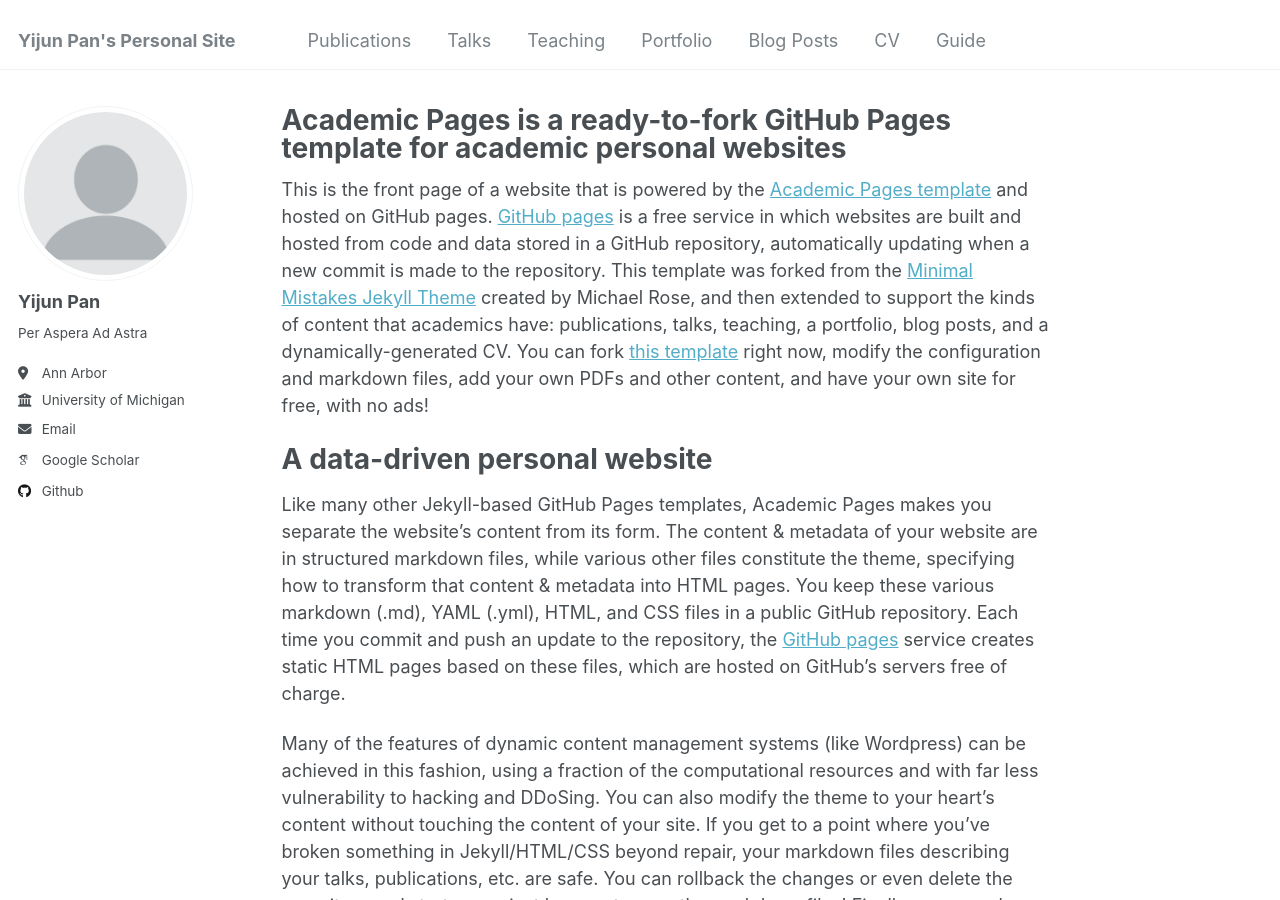
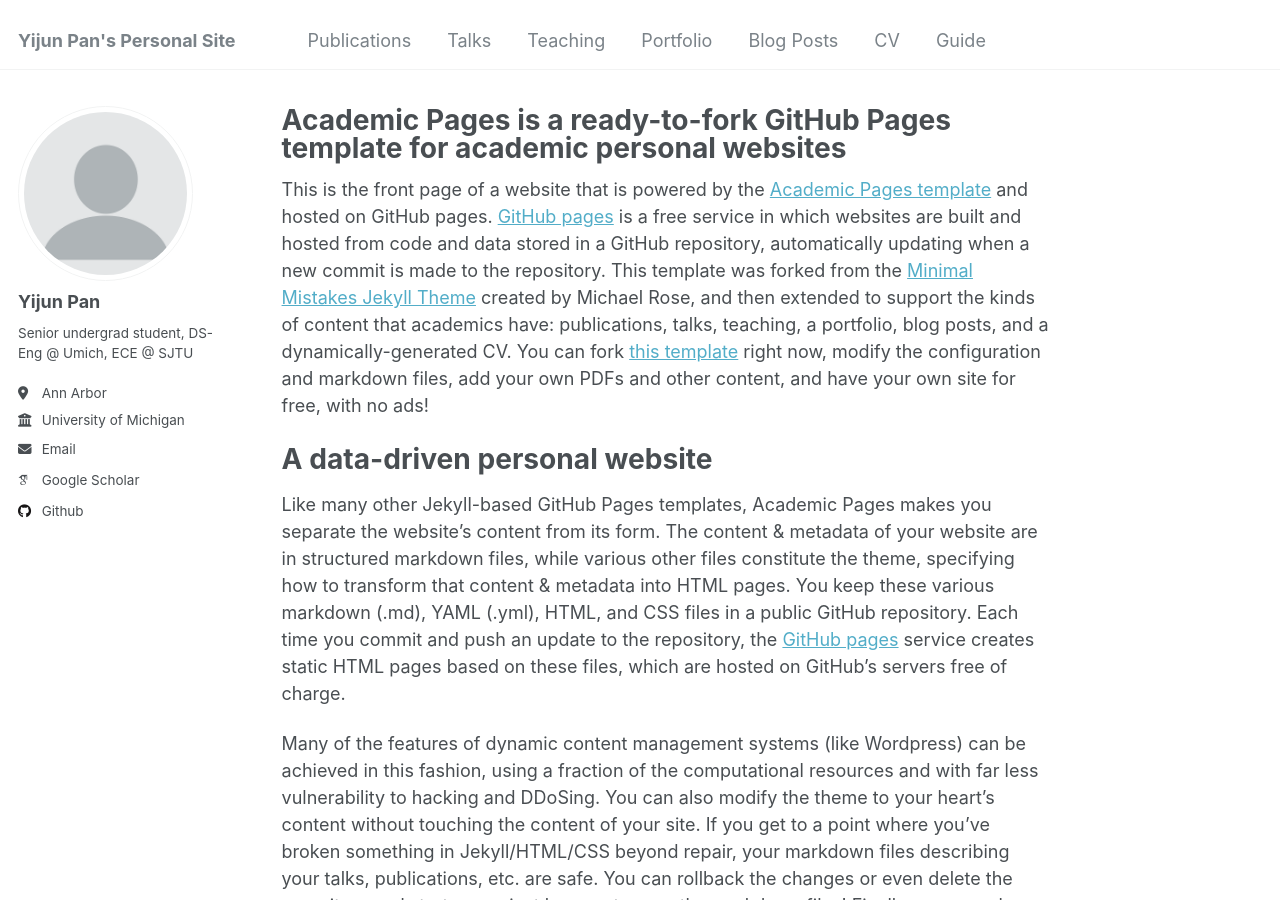
Before and after one commit to charles-pyj/charles-pyj.github.io, a Jekyll site: the page built from _pages/about.md, in a window 1280 px wide and 900 px high. Built offline with Jekyll 4.4.1, drawn with Linux system fonts in a browser that asks for light colours; some web fonts are replaced.

Commit message:
Add/Added files

```diff
--- a/_config.yml
+++ b/_config.yml
@@ -24,7 +24,7 @@ author:
   avatar           : "profile.png"
   name             : "Yijun Pan"
   pronouns         : # example: "she/her"
-  bio              : "Per Aspera Ad Astra"
+  bio              : "Senior undergrad student, DS-Eng @ Umich, ECE @ SJTU"
   location         : "Ann Arbor"
   employer         : "University of Michigan"
   uri              : # URL
```
